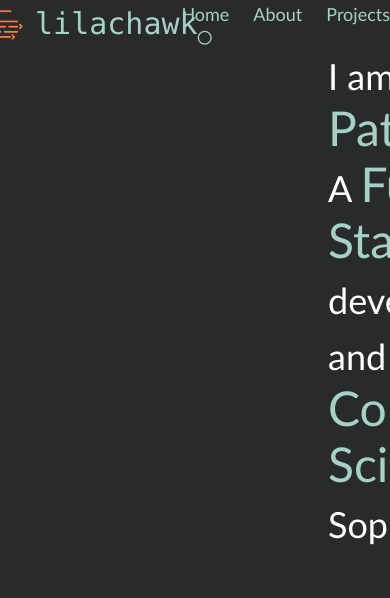
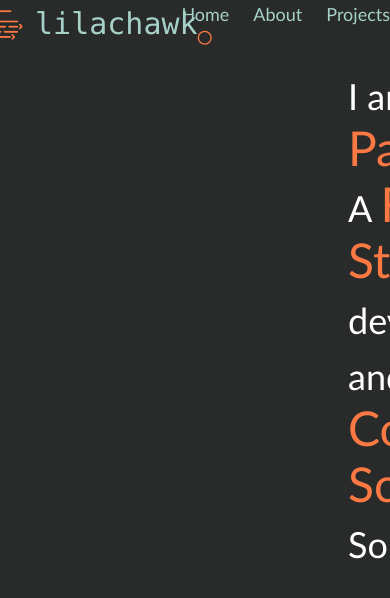
Before and after one commit to RudraPatel5435/portfolio, a React (Vite) app: page / in a window 390 px wide. Shown: the top 598 px of the page. Built offline with nearby package versions, Linux system fonts and the light colour scheme.

Commit message:
created prim and sec colors

```diff
--- /dev/null
+++ b/src/components/layout/Navbar.jsx
@@ -0,0 +1,103 @@
+import React, { useState } from 'react';
+import { Link, useLocation } from 'react-router-dom';
+import { motion } from 'framer-motion';
+import logo from '../../assets/logo.png';
+
+const RingLink = ({ to, label }) => {
+    const location = useLocation();
+    const isActive = location.pathname === to;
+    const [isHovered, setIsHovered] = useState(false);
+    const circumference = Math.PI * 2 * 48;
+
+    return (
+        <div
+            className="flex flex-col items-center cursor-pointer"
+            onMouseEnter={() => setIsHovered(true)}
+            onMouseLeave={() => setIsHovered(false)}
+        >
+            <Link to={to} className="text-lg">{label}</Link>
+            <div className="w-5 h-5 rounded-full flex items-center justify-center">
+                <svg viewBox="-23 -23 150 150" className="w-full h-full">
+                    <motion.circle
+                        cx="50"
+                        cy="50"
+                        r="48"
+                        fill="none"
+                        stroke="#FD7944"
+                        strokeWidth="10"
+                        strokeDasharray={circumference}
+                        strokeDashoffset={isActive || isHovered ? 0 : circumference}
+                        initial={false}
+                        animate={{
+                            strokeDashoffset: isActive || isHovered ? 0 : circumference,
+                        }}
+                        transition={{ duration: 0.3, ease: 'linear' }}
+                    />
+                </svg>
+            </div>
+        </div>
+    );
+};
+
+const Navbar = () => {
+    const navVariants = {
+        hidden: {},
+        show: {
+            transition: {
+                staggerChildren: 0.15,
+                delayChildren: 0.2,
+            },
+        },
+    };
+
+    const linkVariants = {
+        hidden: { opacity: 0, y: -5 },
+        show: { opacity: 1, y: 0 },
+    };
+    return (
+        <motion.div
+            className="flex items-center justify-between md:py-6 md:px-82 md:mb-16"
+            initial={{ opacity: 0, y: -20 }}
+            animate={{ opacity: 1, y: 0 }}
+            transition={{ duration: 0.8, ease: 'easeOut' }}
+        >
+            <Link to='/' className="flex items-center justify-center gap-3">
+                <motion.img
+                    src={logo}
+                    alt="logo"
+                    className='h-8'
+                    initial={{ opacity: 0, scale: 0.8 }}
+                    animate={{ opacity: 1, scale: 1 }}
+                    transition={{ delay: 0.2, duration: 0.5 }}
+                />
+                <motion.div
+                    className='text-3xl font-mono'
+                    initial={{ opacity: 0, x: -10 }}
+                    animate={{ opacity: 1, x: 0 }}
+                    transition={{ delay: 0.3, duration: 0.6 }}
+                >
+                    lilachawk
+                </motion.div>
+            </Link>
+
+            <motion.div
+                className="flex items-center justify-between gap-6"
+                variants={navVariants}
+                initial="hidden"
+                animate="show"
+            >
+                <motion.div variants={linkVariants}>
+                    <RingLink to="/" label="Home" />
+                </motion.div>
+                <motion.div variants={linkVariants}>
+                    <RingLink to="/about" label="About" />
+                </motion.div>
+                <motion.div variants={linkVariants}>
+                    <RingLink to="/projects" label="Projects" />
+                </motion.div>
+            </motion.div>
+        </motion.div>
+    );
+};
+
+export default Navbar;
--- a/src/components/layout/Sidebar.jsx
+++ /dev/null
@@ -1,59 +0,0 @@
-import React, { useState } from 'react';
-import { Link, useLocation } from 'react-router-dom';
-import { motion } from 'framer-motion';
-import logo from '../../assets/logo.png'
-
-const RingLink = ({ to, label }) => {
-    const location = useLocation();
-    const isActive = location.pathname === to;
-    const [isHovered, setIsHovered] = useState(false);
-    const circumference = Math.PI * 2 * 48;
-
-    return (
-        <div
-            className="flex flex-col items-center cursor-pointer"
-            onMouseEnter={() => setIsHovered(true)}
-            onMouseLeave={() => setIsHovered(false)}
-        >
-            <Link to={to} className="text-lg">{label}</Link>
-            <div className="w-5 h-5 rounded-full flex items-center justify-center">
-                <svg viewBox="-23 -23 150 150" className="w-full h-full">
-                    <motion.circle
-                        cx="50"
-                        cy="50"
-                        r="48"
-                        fill="none"
-                        stroke="#A6D1C9"
-                        strokeWidth="10"
-                        strokeDasharray={circumference}
-                        strokeDashoffset={isActive || isHovered ? 0 : circumference}
-                        initial={false}
-                        animate={{
-                            strokeDashoffset: isActive || isHovered ? 0 : circumference,
-                        }}
-                        transition={{ duration: 0.3, ease: 'linear' }}
-                    />
-                </svg>
-            </div>
-        </div>
-    );
-};
-const Sidebar = () => {
-    return (
-        <div className="flex items-center justify-between md:py-6 md:px-82 md:mb-16">
-            <Link to='/' className="flex items-center justify-center gap-3">
-                <img src={logo} alt="logo" className='h-8' />
-                <div className='text-3xl font-mono'>lilachawk</div>
-            </Link>
-
-            <div className="flex items-center justify-between gap-6">
-                <RingLink to="/" label="Home" />
-                <RingLink to='/about' label="About" />
-                <RingLink to="/projects" label="Projects" />
-            </div>
-
-        </div>
-    );
-};
-
-export default Sidebar;
--- a/src/components/pages/About.jsx
+++ b/src/components/pages/About.jsx
@@ -1,10 +1,10 @@
 import React from 'react'
-import Sidebar from '../layout/Sidebar'
+import Navbar from '../layout/Navbar'
 
 const About = () => {
   return (
     <div>
-        <Sidebar />
+        <Navbar />
     </div>
   )
 }
--- a/src/components/pages/Contact.jsx
+++ b/src/components/pages/Contact.jsx
@@ -1,10 +1,10 @@
 import { motion } from "motion/react";
-import Sidebar from "../layout/Sidebar";
+import Navbar from "../layout/Navbar";
 
 function Contact() {
   return (
     <div>
-      <Sidebar />
+      <Navbar/>
 
 <div className="ml-40">
 
@@ -27,7 +27,6 @@ function Contact() {
             />
           </defs>
 
-          {/* Optional visual circle */}
           <circle cx="500" cy="500" r="400" stroke="white" strokeOpacity={1} fill="none" />
 
           <motion.g
--- a/src/components/pages/Home.jsx
+++ b/src/components/pages/Home.jsx
@@ -1,46 +1,44 @@
 import React from 'react'
 import { motion } from 'framer-motion'
-import Sidebar from '../layout/Sidebar'
+import Navbar from '../layout/Navbar'
 import me from '../../assets/me.jpeg'
 import { Link } from 'react-router-dom'
 
 const Home = () => {
   return (
     <>
-      <Sidebar />
-      <div className='px-82 font-[Trebuchet_MS]'>
+      <Navbar />
+      <div className='px-82'>
         <Link to='/about'>
-          <div className='relative group text-4xl text-white leading-14 flex items-center justify-between cursor-pointer'>
+          <motion.div whileHover={{scale: 1.03}} whileTap={{scale: 0.97}} className='relative group text-4xl text-white leading-14 flex items-center justify-between cursor-pointer hover:border-2 border-prim p-5 rounded-2xl'>
 
-            {/* Animated Text */}
             <motion.div
               initial={{ opacity: 0, x: -50 }}
               animate={{ opacity: 1, x: 0 }}
               transition={{ duration: 1, ease: 'easeOut' }}
             >
               <div className='mb-6'>
-                I am <span className='text-[#A6D1C9] text-5xl'>Rudra Patel</span><br />
-                A <span className='text-[#A6D1C9] text-5xl'>Full Stack</span><br />
+                I am <span className='text-prim text-5xl'>Rudra Patel</span><br />
+                A <span className='text-prim text-5xl'>Full Stack</span><br />
                 developer and<br />
-                <span className='text-[#A6D1C9] text-5xl'>Computer Science</span><br />
+                <span className='text-prim text-5xl'>Computer Science</span><br />
                 Sophomore
               </div>
             </motion.div>
 
-            {/* Animated Image */}
             <motion.img
               className='h-100 rounded-xl'
               src={me}
               alt="Rudra"
-              initial={{ opacity: 0, x: 50 }}
-              animate={{ opacity: 1, x: 0 }}
+              initial={{ opacity: 0, x: 50, rotateY: 90 }}
+              animate={{ opacity: 1, x: 0, rotateY: 0 }}
               transition={{ duration: 1, ease: 'easeOut', delay: 0.3 }}
+              style={{ transformOrigin: '0% 50%' }}
             />
 
-            {/* Scrolling About Me Text */}
             <div className="absolute -bottom-14 left-0 w-full overflow-hidden bg-transparent h-10 group-hover:block hidden">
               <motion.div
-                className="flex whitespace-nowrap text-[#A6D1C9] text-xl"
+                className="flex whitespace-nowrap text-prim text-xl"
                 animate={{ x: ['0%', '-100%'] }}
                 transition={{
                   repeat: Infinity,
@@ -51,18 +49,18 @@ const Home = () => {
               >
                 <div className="flex">
                   {Array(8).fill().map((_, i) => (
-                    <span className="mx-4" key={i}>About me •</span>
+                    <span className="mx-4" key={i}>About me &nbsp;&nbsp; • </span>
                   ))}
                 </div>
                 <div className="flex">
                   {Array(8).fill().map((_, i) => (
-                    <span className="mx-4" key={`dup-${i}`}>About me •</span>
+                    <span className="mx-4" key={`dup-${i}`}>About me &nbsp;&nbsp; •</span>
                   ))}
                 </div>
               </motion.div>
             </div>
 
-          </div>
+          </motion.div>
         </Link>
       </div>
     </>
--- a/src/components/pages/Projects.jsx
+++ b/src/components/pages/Projects.jsx
@@ -1,12 +1,12 @@
 import React, { useState } from 'react'
 import { motion } from "framer-motion";
-import Sidebar from '../layout/Sidebar'
+import Navbar from '../layout/Navbar'
 
 const Projects = () => {
     const [isHovered, setIsHovered] = useState(false);
     return (
         <div>
-            <Sidebar />
+            <Navbar />
         </div>
     )
 }
--- a/src/index.css
+++ b/src/index.css
@@ -1,4 +1,9 @@
 @import 'tailwindcss';
+
+@theme {
+  --color-sec: #A6D1C9;
+  --color-prim: #FD7944
+}
 
 :root {
   font-family: 'Trebuchet MS';
```
